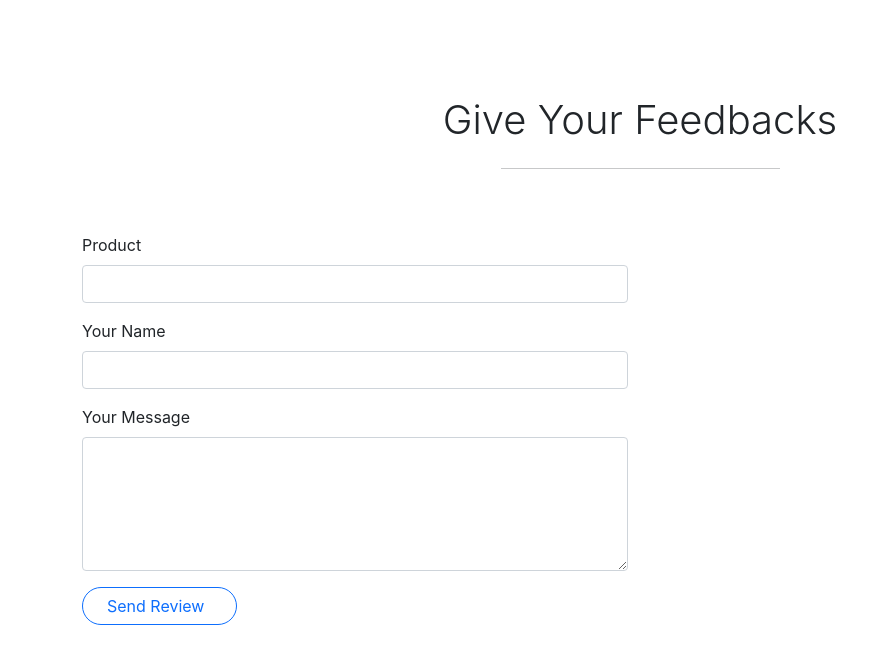
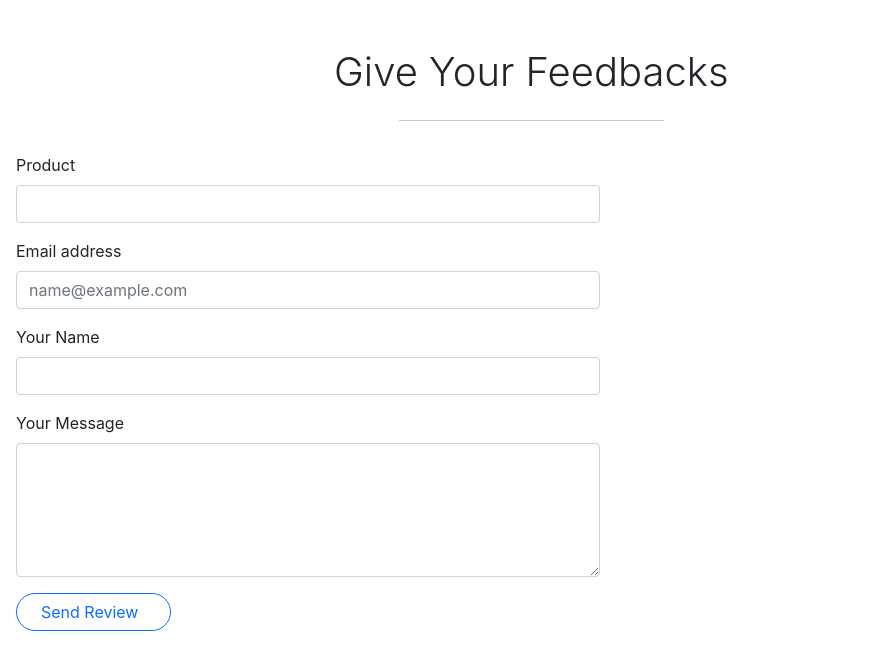
Before and after one commit to ShehaniHettiarachchi/E-Commerce-FrontEnd, a React (Create React App) app: page /add-review in a window 1280 px wide. Shown: the top 670 px of the page, without its empty margins (0-882 px from the left). Built offline with nearby package versions, Linux system fonts and the light colour scheme.

Commit message:
Update AddReview.js

```diff
--- a/src/Pages/Customer/AddReview.js
+++ b/src/Pages/Customer/AddReview.js
@@ -1,11 +1,13 @@
 import React, { useState } from "react";
 import axios from "axios";
+
 //import { useNavigate } from "react-router-dom";
 
 function AddReview() {
   const [productName, setProductName] = useState("");
   const [comment, setComment] = useState("");
   const [UserName, setUserName] = useState("");
+  const [email, setEmail] = useState("");
   /*const [data, setData] = useState({
     comment:"",
     productName:"",
@@ -21,6 +23,7 @@ function sendData(e) {
         productName,
         UserName,
         comment,
+        email
     };
 
 
@@ -32,13 +35,16 @@ function sendData(e) {
         setProductName("");
         setUserName("");
         setComment("");
-
+        setEmail("");
       })
 
       .catch((err) => {
         alert(err);
       });
 
+      setTimeout(() => {
+        window.location.replace("http://localhost:3000/review");
+      }, 2000);
 
   }
 
@@ -46,47 +52,49 @@ function sendData(e) {
     <div>
       {/* <Navbar/> */}
       <section id="contact">
-        <div className="container my-5 py-5">
-          <div className="row mb-5">
-            <div className="col-12">
+        <div id='divView2'>
+          <div className="row">
+            <div className="col-10">
               <h1 className="display-6 text-center mb-4">
+                <br></br>
                 Give Your Feedbacks
               </h1>
               <hr className="w-25 mx-auto" />
             </div>
-          </div>
-          <div className="row">
 
-          </div>
-          <div className="row">
-            <div className="col-md-6">
-              <form onSubmit={sendData}>
+            <div className="row">
+            <div className="col-md-6" id='div2'>
+              <form onSubmit={sendData} class='form-responsive'>
+              <div className = "card-body">
                 <div className="mb-3">
-                  <label htmlFor="Pname" className="form-label">
-                    Product
-                  </label>
+                  <label htmlFor="Pname" className="form-label"> Product</label>
                   <input type="text"
                     className="form-control"
                     id="productName"
                     onChange={(e) => {
-                        setProductName(e.target.value);
-                    }
-                    }
-                  />
+                        setProductName(e.target.value);}} required/>
                 </div>
                 <div className="mb-3">
-                  <label htmlFor="Uname" className="form-label">
-                    Your Name
+                  <label htmlFor="email" className="form-label">
+                    Email address
                   </label>
+                  <input
+                    type="email"
+                    className="form-control"
+                    id="email"
+                    placeholder="name@example.com"
+                    name="email"
+                    onChange={(e) => {
+                      setEmail(e.target.value);}} required/>
+                </div>
+                <div className="mb-3">
+                  <label htmlFor="Uname" className="form-label">Your Name</label>
                   <input
                     type="text"
                     className="form-control"
                     id="userName"
                     onChange={(e) => {
-                        setUserName(e.target.value);
-                    }
-                    }
-                  />
+                        setUserName(e.target.value);}}required/>
                 </div>
                 <div className="mb-3">
                   <label htmlFor="comment" className="form-label">
@@ -98,15 +106,17 @@ function sendData(e) {
                     rows="5"
                     maxLength={100}
                     onChange={(e) => {
-                        setComment(e.target.value);
-                    }
-                    }
-                  ></textarea>
+                        setComment(e.target.value);}} required/>
                 </div>
 
                 <button type="submit" className="btn btn-outline-primary rounded-pill px-4">Send Review <i className="fa fa-paper-plane ms-2"></i></button>
+              </div>
               </form>
             </div>
+            <div className="col-md-6" id='div2'>
+
+            </div>
+          </div>
           </div>
         </div>
       </section>
```
